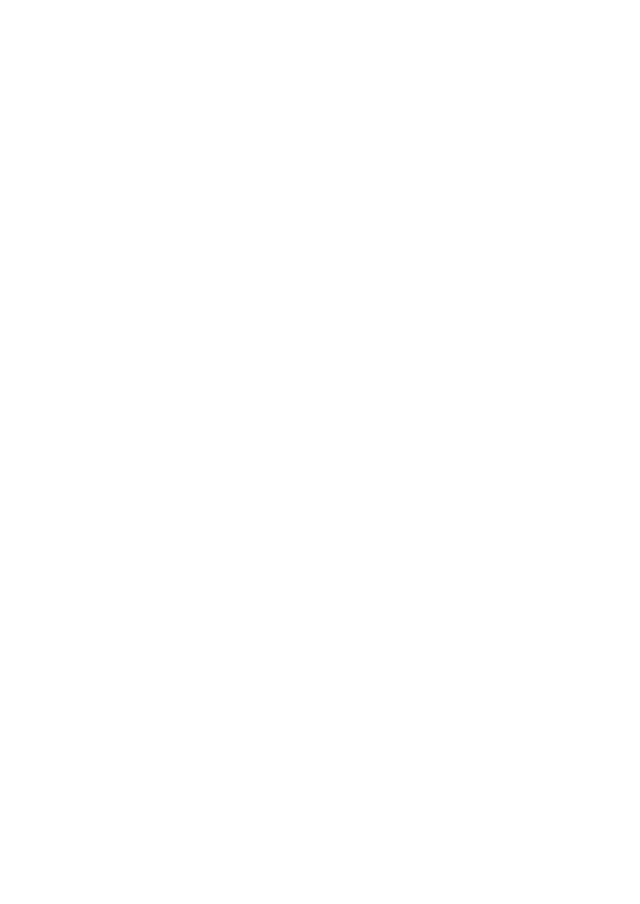
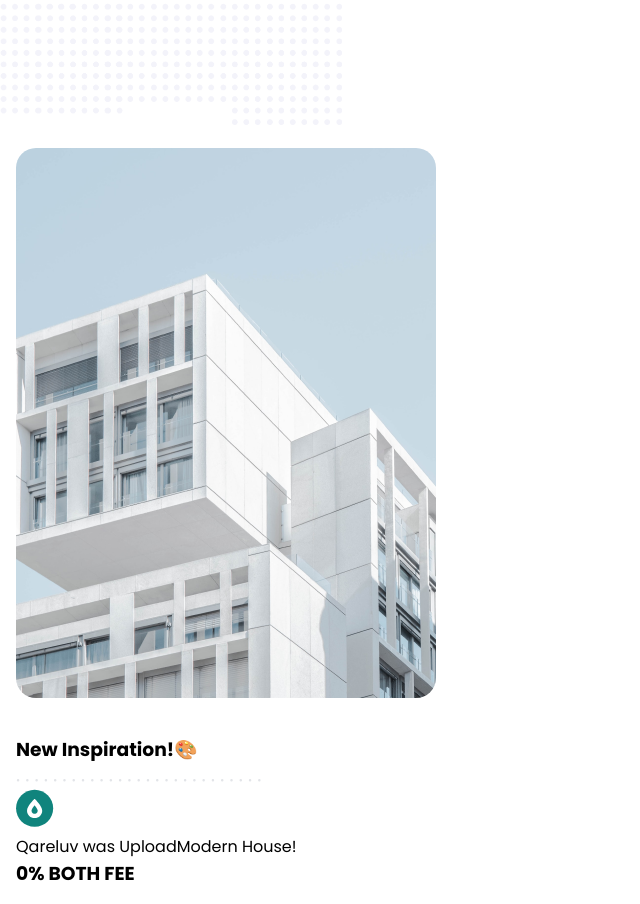
Before and after one commit to kumbangheracles/foundation, a React (Vite) app: page / in a window 1280 px wide. Shown: the part 1000-1904 px from the top of the page, without its empty margins (0-640 px from the left). Before the commit the page ends 800 px from the top, so only its background shows below. Built offline with nearby package versions, Linux system fonts and the light colour scheme.

Commit message:
add about section(no style)

```diff
--- a/src/App.jsx
+++ b/src/App.jsx
@@ -5,6 +5,7 @@ function App() {
   return (
     <>
     <Layout />
+
     </>
   )
 }
--- /dev/null
+++ b/src/Components/Components/About/AboutComp1.jsx
@@ -0,0 +1,28 @@
+import React from "react";
+
+export default function AboutComp1(){
+    return(
+        <div className="about-comp1">
+            <div>
+                <svg width="27" height="23" viewBox="0 0 27 23" fill="none" xmlns="http://www.w3.org/2000/svg">
+                    <path fill-rule="evenodd" clip-rule="evenodd" d="M2.93299 0.248047H23.8561C25.3011 0.248047 26.4715 1.47506 26.4715 2.98999V19.4416C26.4715 20.9565 25.3011 22.1836 23.8561 22.1836H2.93299C1.48799 22.1836 0.317604 20.9565 0.317604 19.4416L0.330681 2.98999C0.330681 1.47506 1.48799 0.248047 2.93299 0.248047ZM13.3946 12.5868L23.8561 5.73194V2.99L13.3946 9.84485L2.93301 2.99V5.73194L13.3946 12.5868Z" fill="white"/>
+                </svg>
+            </div>
+
+            <div className="comp1-content">
+                <h3>New Inspiration!🎨</h3>
+                <div className="comp1-line"><svg width="249" height="3" viewBox="0 0 249 3" fill="none" xmlns="http://www.w3.org/2000/svg">
+                    <path d="M2.05933 1.31783H246.791" stroke="#E2E4E8" stroke-width="2.53102" stroke-linecap="round" stroke-linejoin="round" stroke-dasharray="0 9.28"/>
+                    </svg>
+                </div>
+                <div className="comp1-desc">
+                    <svg width="38" height="38" viewBox="0 0 38 38" fill="none" xmlns="http://www.w3.org/2000/svg">
+                        <path fill-rule="evenodd" clip-rule="evenodd" d="M18.6201 37.7969C28.871 37.7969 37.181 29.487 37.181 19.2361C37.181 8.98526 28.871 0.675293 18.6201 0.675293C8.36929 0.675293 0.0593262 8.98526 0.0593262 19.2361C0.0593262 29.487 8.36929 37.7969 18.6201 37.7969Z" fill="#10847D"/>
+                        <path fill-rule="evenodd" clip-rule="evenodd" d="M18.6203 9.95581C18.7385 9.95581 18.8514 10.0029 18.933 10.0861C19.2456 10.3902 26.213 17.2549 26.213 21.6865C26.2328 23.6512 25.4392 25.5411 24.011 26.9304C22.5828 28.3197 20.64 29.0917 18.6203 29.0725C16.6006 29.0917 14.6579 28.3197 13.2297 26.9304C11.8014 25.5411 11.0078 23.6512 11.0276 21.6865C11.0276 17.2549 17.995 10.3902 18.3077 10.0861C18.3892 10.0029 18.5022 9.95581 18.6203 9.95581ZM15.4937 21.6864C15.4937 24.1629 17.8162 24.7277 18.6201 24.7277C19.424 24.7277 21.7465 24.1629 21.7465 21.6864C21.7018 20.383 19.6027 17.6024 18.9774 16.7769C18.893 16.6675 18.7607 16.6031 18.6201 16.6031C18.4795 16.6031 18.3471 16.6675 18.2628 16.7769C18.2478 16.7966 18.232 16.8174 18.2155 16.8393C17.5383 17.7325 15.5373 20.3717 15.4937 21.6864Z" fill="white"/>
+                    </svg>
+                    <p>Qareluv was Upload<span>Modern House!</span></p>
+                </div>
+            </div>
+        </div>
+    )
+}
--- /dev/null
+++ b/src/Components/Components/About/AboutComp2.jsx
@@ -0,0 +1,9 @@
+import React from "react";
+
+export default function AboutComp2(){
+    return(
+        <div className="comp2-content">
+            <h3>0% BOTH FEE</h3>
+        </div>
+    )
+}
--- /dev/null
+++ b/src/Components/Components/About/AboutImage.jsx
@@ -0,0 +1,13 @@
+import React from "react";
+import AboutIMG from '../../../assets/AboutIMG.png'
+import AboutComp1 from "./AboutComp1";
+import AboutComp2 from "./AboutComp2";
+export default function AboutImage(){
+    return(
+        <div className="about-img-container">
+            <img src={AboutIMG} alt="About Image" className="about-img"/>
+            <AboutComp1/>
+            <AboutComp2/>
+        </div>
+    )
+}
--- /dev/null
+++ b/src/Components/Components/About/AboutLayout.jsx
@@ -0,0 +1,9 @@
+import React from "react";
+import AboutLeftSide from "./AboutLeftSide";
+export default function AboutLayout(){
+    return(
+        <section id="about">
+            <AboutLeftSide/>
+        </section>
+    )
+}
--- /dev/null
+++ b/src/Components/Components/About/AboutLeftSide.jsx
@@ -0,0 +1,11 @@
+import React from "react";
+import Dots from '../../../assets/dots.png'
+import AboutImage from "./AboutImage";
+export default function AboutLeftSide(){
+    return(
+        <div className="about-left-side">
+            <img src={Dots} alt="Dots" className="about-dots"/>
+            <AboutImage/>
+        </div>
+    )
+}
--- a/src/Layout.jsx
+++ b/src/Layout.jsx
@@ -1,11 +1,13 @@
 import React from "react";
 import HomeLayout from "./Components/Components/Home/HomeLayout";
 import NavLayout from "./Components/Components/Navbar/Nav Layout";
+import AboutLayout from "./Components/Components/About/AboutLayout";
 export default function Layout(){
     return(
         <>
         <NavLayout/>
         <HomeLayout/>
+        <AboutLayout/>
         </>
     )
 }
--- a/src/index.css
+++ b/src/index.css
@@ -13,6 +13,7 @@ nav{
     align-items: center;
     gap: 200px;
     position: fixed;
+    top: 0;
     width: 100%;
     z-index: 900;
     background-color: #ffffff;
@@ -51,6 +52,7 @@ nav{
 /* Main Section */
 section{
     height: 100vh;
+    margin-top: 50px;
 }
 /* Home ===================================================== */
 
@@ -147,3 +149,21 @@ section{
     position: absolute;
     right: 200px;
 }
+
+/* About ================================================= */
+.about-img-container{
+    position: relative;
+    padding: 1rem;
+}
+.about-img{
+    /* position: absolute; */
+    width: 420px;
+    height: 550px;
+    border-radius: 20px;
+}
+.about-dots{
+    /* position: absolute; */
+    width: 342px;
+    height: 225px;
+    z-index: 1;
+}
```
Also changed, not shown: src/assets/AboutIMG.png (added).
